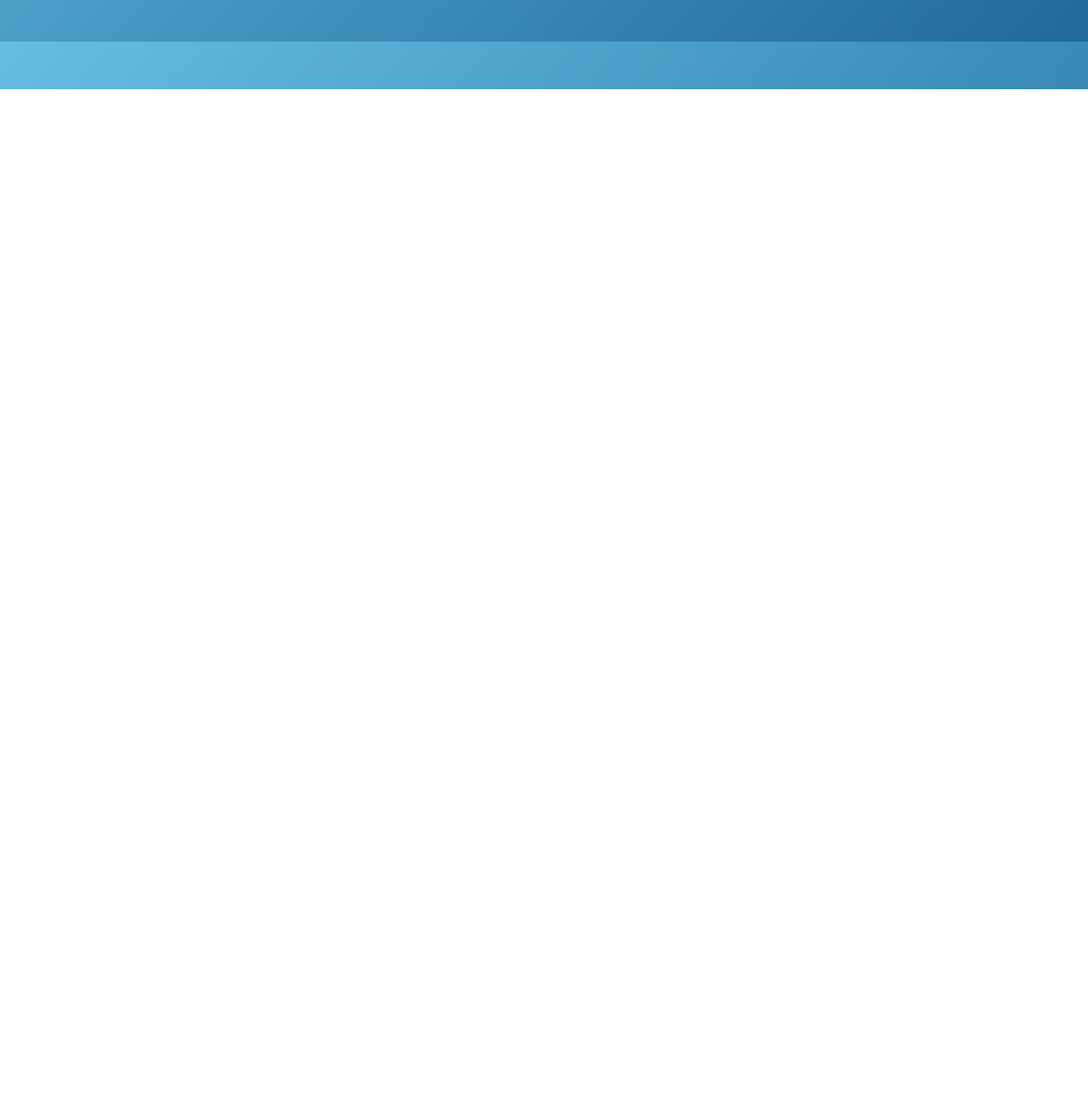
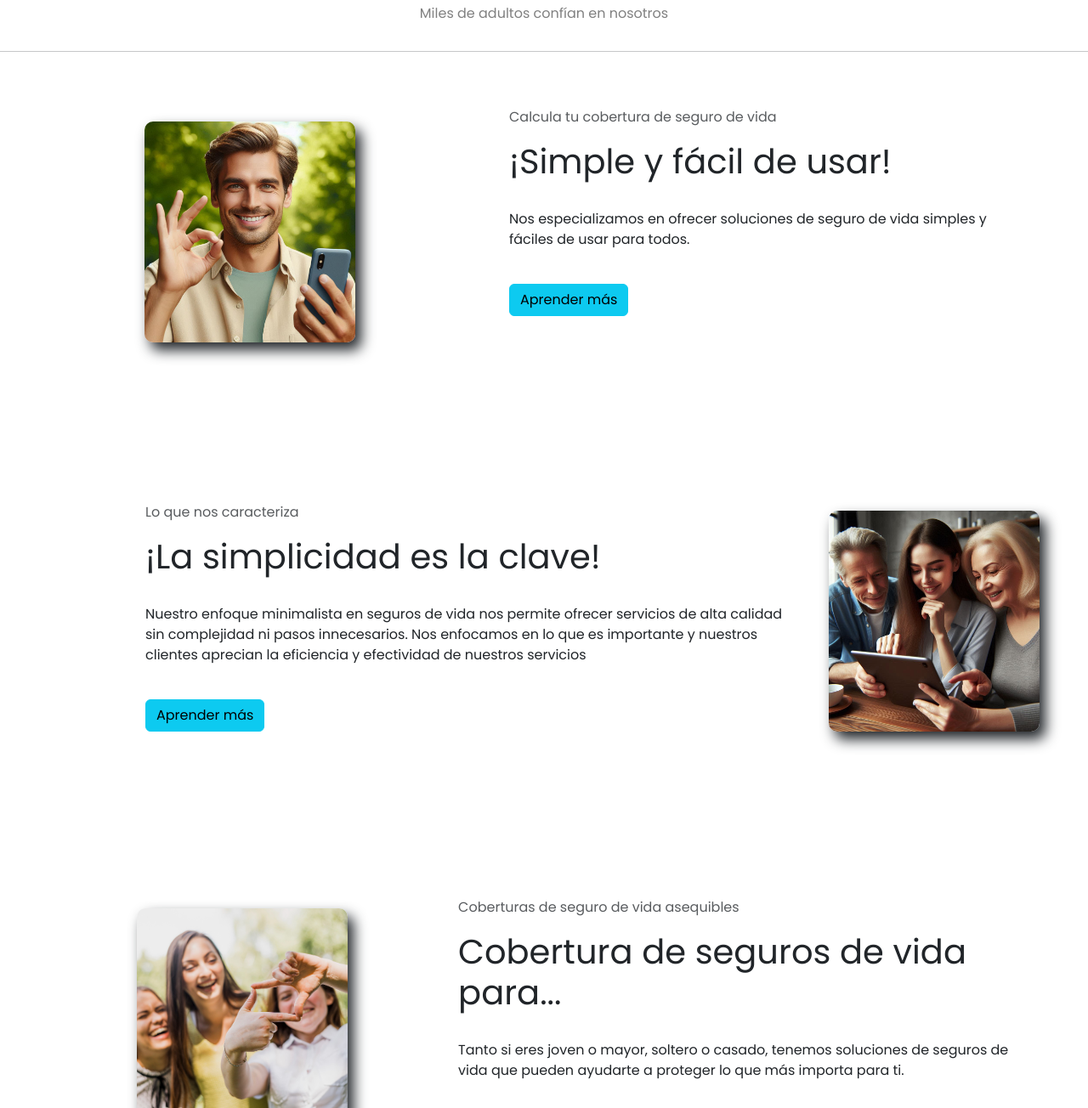
Before and after one commit to MiguelHerreraGK13/proyectoIntegradorFinal, a plain HTML site: page View/page/landing.html in a window 1280 px wide. Shown: the part 751-2055 px from the top of the page at 85% size. Before the commit the page ends 856 px from the top, so only its background shows below. Drawn offline with nearby package versions, Linux system fonts and the light colour scheme.

Commit message:
Se agrega la seccion 'Nosotros' en el navBar y en el body del html del landing page, adicionalmente  se le da estructura, se agrega contenido en texto e imagenes y se establecen los estilos en CSS para el desktop.También se hace conexion para usar iconos con boostrap y se establecen las dimensiones generales de todas las secciones

```diff
--- a/View/Public/CSS/landing.css
+++ b/View/Public/CSS/landing.css
@@ -2,7 +2,7 @@
     margin:0;
     padding:0;
     box-sizing: border-box;
-   /*outline: 1px solid red;*/
+   /* outline: 1px solid red;*/
 }
 
 .dimensiones{
@@ -10,9 +10,17 @@
     height:30px;
 }
 
-body{
-    width: 100%;
-    height: 100vh;
+html,body{
+    height: 100%;
+}
+
+hr{
+  width:100%;
+  height:1px;
+  background-color:gray;
+}
+
+#inicio{
   background: linear-gradient(135deg, var(--color-5) 0%,var(--color-4) 100%);
   /*background: linear-gradient(135deg, var(--color-5) 0%,var(--color-1) 100%);*/
   /*background: linear-gradient(135deg, var(--color-5) 0%,var(--color-3) 100%);*/
@@ -21,12 +29,9 @@ body{
   /*background: radial-gradient(circle at top center, var(--color-4), var(--color-5));*/
   /*background: linear-gradient(to right, #184160, #64BFE4);*/
   /*color: rgb(0, 213, 255);*/
-
 }
 
-
-
-#inicio{
+.seccion{
     width: 100%;
     height: 100vh;
 }
@@ -72,7 +77,89 @@ h1{
     margin-top: 5%;
 }
 
+.containerInfo{
+  padding-top: 0%;
+    padding-right:6%;
+    padding-bottom:0%;
+    padding-left:10%;
+    height: 50%;
+    display: flex;
+    flex-direction: row;
+    gap: 0px;
+    margin-top: 65px;
+}
 
+.imgLandingInfo1{
+  width: 248px;
+  height: 260px;
+  background-image:url(../../IMG/Landing/ImgLdnInfo1.jpg);
+  background-position: center center;
+  background-size: cover;
+  background-repeat: no-repeat;
+  border-radius: 10px;
+  box-shadow: 7px 9px 16px;
+  margin-top: 4%;
+  margin-left: 10%;
+}
+
+.imgLandingInfo2{
+  width: 248px;
+  height: 260px;
+  background-image:url(../../IMG/Landing/ImgldnInfo2_1.jpg);
+  background-position: center center;
+  background-size: cover;
+  background-repeat: no-repeat;
+  border-radius: 10px;
+  box-shadow: 7px 9px 16px;
+  margin-top: 4%;
+  margin-left: 8%;
+}
+
+.imgLandingInfo3{
+  width: 248px;
+  height: 260px;
+  background-image:url(../../IMG/Landing/ImgLdnInfo3.jpg);
+  background-position: center center;
+  background-size: cover;
+  background-repeat: no-repeat;
+  border-radius: 10px;
+  box-shadow: 7px 9px 16px;
+  margin-top: 4%;
+  margin-left: 11%;
+}
+
+.textoInfo1{
+  padding-top: 0%	;
+  padding-left: 5%;
+  padding-bottom: 0%;
+  padding-right: 0%;
+  margin-top: 0%;
+  margin-right: 0%;
+  margin-bottom: 0%;
+  margin-left: 0%;
+}
+
+.textoInfo2{
+  padding-top: 0%	;
+  padding-left: 4%;
+  padding-bottom: 0%;
+  padding-right: 3%;
+  margin-top: 0%;
+  margin-right: 0%;
+  margin-bottom: 0%;
+  margin-left: 0%;
+}
+
+.textoInfo3{
+  padding-top: 0%	;
+  padding-left: 10%;
+  padding-bottom: 0%;
+  padding-right: 0%;
+  margin-top: 0%;
+  margin-right: 0%;
+  margin-bottom: 0%;
+  margin-left: 0%;
+}
 .navbar-nav .nav-link {
     transition: color 0.5s ease;
   }
@@ -80,6 +167,17 @@ h1{
   .navbar-nav .nav-link:hover {
     color: var(--color-5);
   }
+
+.containerOferta{
+  display: flex;
+  align-items: center;
+  justify-content: center;
+  color: gray;
+  font-weight: lighter;
+  margin-top: 20px;
+  margin-bottom: 0px;
+}
+
 
 
 @media (min-width: 360px) {
@@ -202,7 +300,7 @@ h1{
   /* Tablets en orientación horizontal */
   @media (min-width: 992px) {
 
-    .containerInicio1, .containerInicio2{
+    .containerInicio1, .containerInicio2, .imagenInfo, .textoInfo{
         width: 50%;
         margin: 0 auto;
     }
--- a/View/page/landing.html
+++ b/View/page/landing.html
@@ -8,7 +8,9 @@
     <!-- Boostrap-->
     <link href="https://cdn.jsdelivr.net/npm/bootstrap@5.3.3/dist/css/bootstrap.min.css" rel="stylesheet"
         integrity="sha384-QWTKZyjpPEjISv5WaRU9OFeRpok6YctnYmDr5pNlyT2bRjXh0JMhjY6hW+ALEwIH" crossorigin="anonymous">
-    <!-- Fuentes generales -->
+    <!-- Boostrap iconos-->
+    <link rel="stylesheet" href="https://cdnjs.cloudflare.com/ajax/libs/bootstrap-icons/1.11.1/font/bootstrap-icons.min.css">
+        <!-- Fuentes generales -->
     <link href="https://fonts.googleapis.com/css2?family=Poppins:wght@400;700&display=swap" rel="stylesheet">
     <!-- Estilos generales-->
     <link rel="stylesheet" href="../Public/CSS/styles.css">
@@ -47,6 +49,9 @@
                             href="#inicio">Inicio</a>
                     </li>
                     <li class="nav-item">
+                        <a class="nav-link d-flex flex-row justify-content-around" href="#aboutUs">Nosotros</a>
+                    </li>
+                    <li class="nav-item">
                         <a class="nav-link d-flex flex-row justify-content-around" href="#calculadora">Calculadora</a>
                     </li>
                     <li class="nav-item">
@@ -73,7 +78,7 @@
     </nav>
 
     <!--Inicio-->
-    <section id="inicio" class="d-flex flex-column-reverse flex-lg-row">
+    <section id="inicio" class="d-flex flex-column-reverse flex-lg-row" class="seccion">
         <div class="containerInicio1">
             <h1>¡Obtén tu seguro de vida con nosotros!</h1>
             <br>
@@ -86,12 +91,61 @@
         </div>
     </section>
 
+   <!--Sobre nosotros-->
+   <section id="aboutUs" class="seccion">
+        <div class="containerOferta">
+             <p> Miles de adultos confían en nosotros</p>
+        </div>
+        <hr>
+        <div class="containerInfo">
+            <div class="imagenInfo">
+                <div class="imgLandingInfo1"></div>
+            </div>
+            <div class="textoInfo1">
+                <p class="text-muted">Calcula tu cobertura de seguro de vida</p>
+                <h1>¡Simple y fácil de usar!</h1>
+                <br>
+                <p>Nos especializamos en ofrecer soluciones de seguro de vida simples y fáciles de usar para todos.</p>
+                <br>
+                <button type="button" class="btn btn-info">Aprender más</button>
+            </div>
+        </div>
+        <div class="containerInfo">
+            <div class="textoInfo2">
+                <p class="text-muted">Lo que nos caracteriza</p>
+                <h1>¡La simplicidad es la clave!</h1>
+                <br>
+                <p>Nuestro enfoque minimalista en seguros de vida nos permite ofrecer servicios de alta calidad sin complejidad ni pasos innecesarios. Nos enfocamos en lo que es importante y nuestros clientes aprecian la eficiencia y efectividad de nuestros servicios</p>
+                <br>
+                <button type="button" class="btn btn-info">Aprender más</button>
+            </div>
+            <div class="imagenInfo">
+                <div class="imgLandingInfo2"></div>
+            </div>
+        </div>
+        <div class="containerInfo">
+            <div class="imagenInfo">
+                <div class="imgLandingInfo3"></div>
+            </div>
+            <div class="textoInfo3">
+                <p class="text-muted">Coberturas de seguro de vida asequibles</p>
+                <h1>Cobertura de seguros de vida para...</h1>
+                <br>
+                <p>Tanto si eres joven o mayor, soltero o casado, tenemos soluciones de seguros de vida que pueden ayudarte a proteger lo que más importa para ti.</p>
+                <br>
+                <button type="button" class="btn btn-info">Aprender más</button>
+            </div>
+        </div>
+
+   </section>
+
     <!--Calculadora-->
-    <section id="calculadora">
+    <section id="calculadora" class="seccion">
 
     </section>
+
     <!--Testimonios-->
-    <section id="testimonios">
+    <section id="testimonios" class="seccion">
 
     </section>
 
@@ -99,16 +153,19 @@
         <!--Noticias-->
          <!--Consejos y guias-->
          <!--Promociones-->
-    <section id="blog">
+    <section id="blog" class="seccion">
         <section id="noticias"></section>
         <section id="guias"></section>
         <section id="promociones"></section>
     </section>
     <!--Contactanos-->
-    <section id="contactanos">
+    <section id="contactanos" class="seccion">
     </section>
 
+    <!--Pie de pagina-->
+    <footer>
 
+    </footer>
 
     <script src="https://cdn.jsdelivr.net/npm/bootstrap@5.3.3/dist/js/bootstrap.bundle.min.js"
         integrity="sha384-YvpcrYf0tY3lHB60NNkmXc5s9fDVZLESaAA55NDzOxhy9GkcIdslK1eN7N6jIeHz"
```
Also changed, not shown: View/IMG/Landing/ImgLdnInfo1.jpg (added), View/IMG/Landing/ImgLdnInfo2.jpg (added), View/IMG/Landing/ImgLdnInfo3.jpg (added), View/IMG/Landing/ImgldnInfo2_1.jpg (added). Lines whose indentation alone changed are shown as unchanged.
